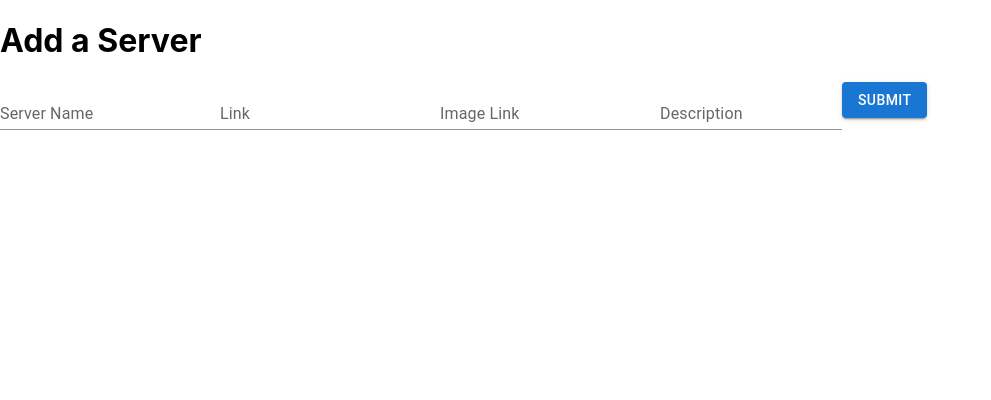
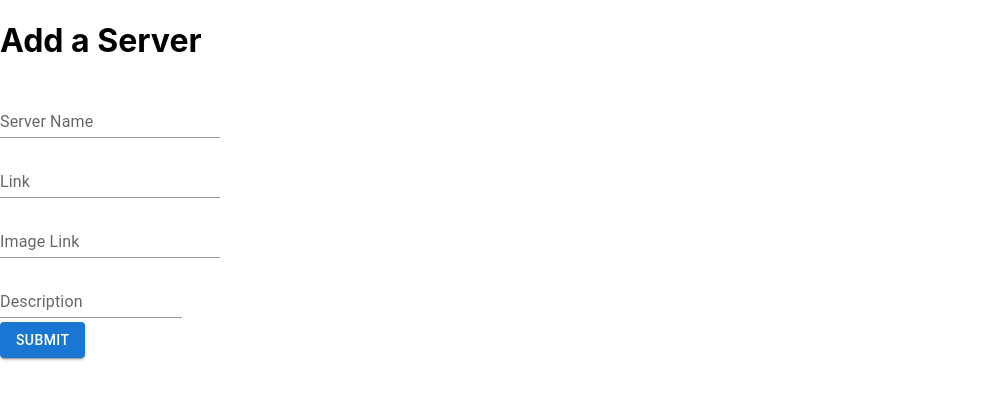
Before and after one commit to WilliamKelly00/discordfinder, a Next.js app: page /addserver in a window 1280 px wide. Shown: the top 400 px of the page, without its empty margins (0-991 px from the left). Built offline with nearby package versions, Linux system fonts and the light colour scheme.

Commit message:
added stying

```diff
--- a/Components/ServerForm.js
+++ b/Components/ServerForm.js
@@ -21,10 +21,14 @@ export default function ServerForm(){
     }
     return (
         <form onSubmit={handleSubmit}>
-            <TextField id="name" name="name" label="Server Name" variant="standard" />
-            <TextField id="link" name="link" label="Link" variant="standard" />
-            <TextField id="image" name="image" label="Image Link" variant="standard" />
-            <TextField id="description" name="description" label="Description" variant="standard" multiline/>
+            <TextField margin="dense" id="name" name="name" label="Server Name" variant="standard" />
+            <br></br>
+            <TextField margin="dense" id="link" name="link" label="Link" variant="standard" />
+            <br></br>
+            <TextField margin="dense" id="image" name="image" label="Image Link" variant="standard" />
+            <br></br>
+            <TextField margin="dense" id="description" name="description" label="Description" variant="standard" multiline/>
+            <br></br>
             <Button type="submit" variant="contained">Submit</Button>
         </form>
     );
```
